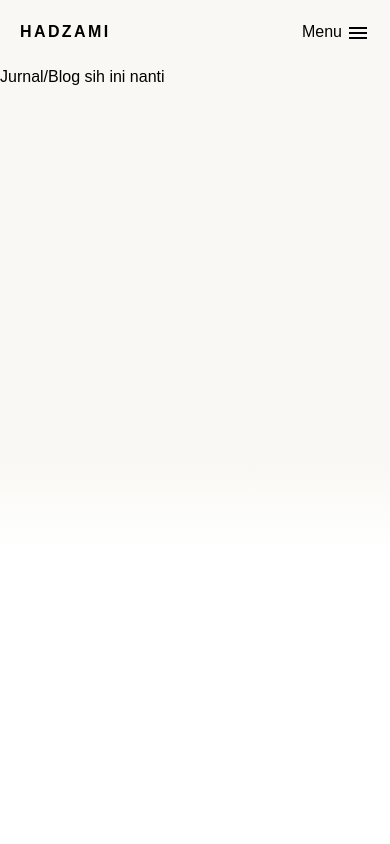
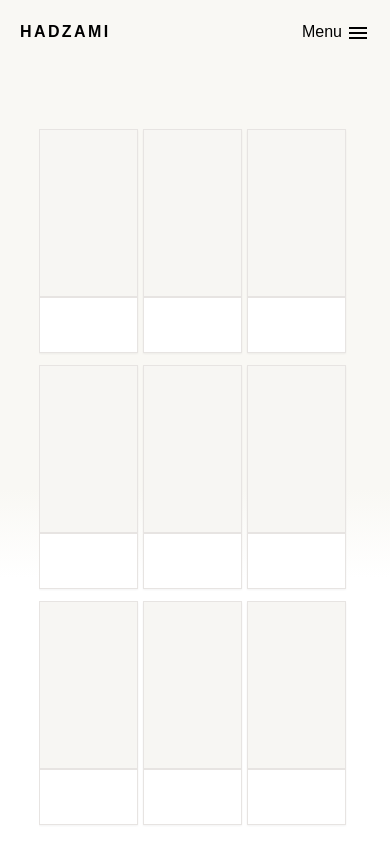
Before and after one commit to hadhaz/Personal-Web, a Next.js app: page /journals in a window 390 px wide. Built offline with nearby package versions, Linux system fonts and the light colour scheme; a web font is replaced by a local one.

Commit message:
journals little update

```diff
--- a/components/commons/Form/ContactForm.tsx
+++ b/components/commons/Form/ContactForm.tsx
@@ -123,6 +123,8 @@ const Form = () => {
       organization: "",
       messages: "",
     });
+
+    setIsChecked(false);
   }
 
   const key = process.env.NEXT_PUBLIC_RECAPTCHA_SITE_KEY || "";
--- a/components/commons/Navbar/device/DesktopNav.tsx
+++ b/components/commons/Navbar/device/DesktopNav.tsx
@@ -18,6 +18,7 @@ const DesktopNav = () => {
   const [mounted, setMounted] = useState(false);
   const [sideBar, setSideBar] = useState(false);
   const [hacked, setHacked] = useState(false);
+  const [temporaryLocked, setTemporaryLocked] = useState(false);
   const router = useRouter();
   const { toggleFab, isFabActive } = useUI();
 
@@ -30,7 +31,9 @@ const DesktopNav = () => {
   };
 
   const unSideBarHandler = () => {
-    if (!hacked) setSideBar(false);
+    if (!hacked && !temporaryLocked) {
+      setSideBar(false);
+    }
   };
 
   const hackHandler = () => {
@@ -56,6 +59,11 @@ const DesktopNav = () => {
 
   return (
     <div className='max-w-7xl mx-auto hidden md:flex bg-primary dark:bg-slate-900'>
+      <div
+        className='w-24 2xl:w-96 min-h-[40vh] fixed right-0'
+        onMouseEnter={sideBarHandler}
+        onMouseLeave={unSideBarHandler}
+      ></div>
       <div className='basis-1/3 py-5 pl-10'>
         <h1 className='tracking-[0.15em] font-semibold'>
           <Link href='/'>HADZAMI</Link>
@@ -96,12 +104,14 @@ const DesktopNav = () => {
       </div>
       <div className='h-full basis-1/3 flex justify-end items-center'>
         <div
-          className='py-5 w-52 text-right pr-10'
-          onMouseOver={sideBarHandler}
-          onMouseOut={unSideBarHandler}
-          onClick={hackHandler}
+          className='z-50 py-5 w-52 text-right pr-10'
+          onMouseEnter={sideBarHandler}
+          onMouseLeave={unSideBarHandler}
         >
-          <h3 className=' cursor-pointer py-1 px-3'>
+          <h3
+            className='z-50 cursor-pointer py-1 px-3'
+            onClick={hackHandler}
+          >
             {hacked ? (
               <Lock />
             ) : sideBar ? (
@@ -127,7 +137,7 @@ const DesktopNav = () => {
                   : state === "exited"
                   ? "hidden"
                   : ""
-              } w-52 flex flex-col gap-5 pt-2 pb-8 top-16 right-0 absolute shadow-sm shadow-black dark:shadow-cream text-center rounded-sm dark:bg-primary bg-slate-800 text-slate-100 dark:text-sky-900 font-semibold`}
+              } w-52 2xl:w-80 flex flex-col gap-5 pt-2 pb-8 top-16 right-0 absolute shadow-sm shadow-black dark:shadow-cream text-center rounded-sm dark:bg-primary bg-slate-800 text-slate-100 dark:text-sky-900 font-semibold`}
             >
               <div className='flex justify-end px-2 w-full'></div>
               <div className='border-b-2 border-transparent hover:border-yellow-custom'>
--- a/package.json
+++ b/package.json
@@ -17,6 +17,7 @@
     "@sendgrid/mail": "^7.7.0",
     "@types/material-ui": "^0.21.12",
     "@types/validator": "^13.7.6",
+    "bcrypt": "^5.0.1",
     "next": "12.2.5",
     "next-themes": "^0.2.0",
     "nodemailer": "^6.7.8",
@@ -30,6 +31,7 @@
     "validator": "^13.7.0"
   },
   "devDependencies": {
+    "@types/bcrypt": "^5.0.0",
     "@types/node": "18.7.13",
     "@types/nodemailer": "^6.4.5",
     "@types/react": "18.0.17",
--- a/pages/auth/register.tsx
+++ b/pages/auth/register.tsx
@@ -1,12 +1,49 @@
+import React, { useRef } from "react";
 import Link from "next/link";
+import { Password } from "@mui/icons-material";
 
 const Register: React.FC = () => {
+  const nameRef = useRef<HTMLInputElement>(null);
+  const genderRef = useRef<HTMLSelectElement>(null);
+  const emailRef = useRef<HTMLInputElement>(null);
+  const passRef = useRef<HTMLInputElement>(null);
+  const passConfirmRef = useRef<HTMLInputElement>(null);
+
+  const submitHandler = (e: React.FormEvent) => {
+    e.preventDefault();
+    const name = nameRef.current?.value;
+    const gender = genderRef.current?.value;
+    const email = emailRef.current?.value;
+    const pass = passRef.current?.value;
+    const passConfirm = passConfirmRef.current?.value;
+    const URL = process.env.NEXT_PUBLIC_FIREBASE_URL;
+
+    console.log(URL);
+
+    if (pass != passConfirm) {
+      alert("Password did not match");
+      return;
+    }
+
+    fetch("/api/auth/register", {
+      method: "POST",
+      body: JSON.stringify({ password: pass, email, name, gender }),
+      headers: {
+        "Content-Type": "application/json",
+      },
+    });
+  };
+
   return (
     <div className='py-12'>
-      <form className='w-[350px] md:w-[500px] mx-auto flex flex-col gap-2'>
+      <form
+        className='w-[350px] md:w-[500px] mx-auto flex flex-col gap-2'
+        onSubmit={submitHandler}
+      >
         <div className='flex flex-col gap-1'>
           <label htmlFor='name'>Name</label>
           <input
+            ref={nameRef}
             type='text'
             id='name'
             className='border-2 bg-transparent border-yellow-custom dark:border-blue-gray w-full outline-none py-1 px-2'
@@ -16,6 +53,7 @@ const Register: React.FC = () => {
         <div className='flex flex-col gap-1'>
           <label htmlFor='gender'>Gender</label>
           <select
+            ref={genderRef}
             defaultValue='other'
             className='bg-transparent border-2 border-yellow-custom dark:border-blue-gray w-full outline-none py-[6px] px-2'
           >
@@ -27,6 +65,7 @@ const Register: React.FC = () => {
         <div className='flex flex-col gap-1'>
           <label htmlFor='email'>Email</label>
           <input
+            ref={emailRef}
             type='email'
             id='email'
             className='bg-transparent border-2 border-yellow-custom dark:border-blue-gray w-full outline-none p-1 px-2'
@@ -36,6 +75,7 @@ const Register: React.FC = () => {
         <div className='flex flex-col gap-1'>
           <label htmlFor='password'>Password</label>
           <input
+            ref={passRef}
             type='password'
             id='password'
             className='bg-transparent border-2 border-yellow-custom dark:border-blue-gray w-full outline-none p-1 px-2'
@@ -45,6 +85,7 @@ const Register: React.FC = () => {
         <div className='flex flex-col gap-1'>
           <label htmlFor='password'>Password Confirmation</label>
           <input
+            ref={passConfirmRef}
             type='password'
             id='password'
             className='bg-transparent border-2 border-yellow-custom dark:border-blue-gray w-full outline-none p-1 px-2'
--- a/pages/journals/index.tsx
+++ b/pages/journals/index.tsx
@@ -1,7 +1,44 @@
 const JournalsPage: React.FC = () => {
   return (
     <>
-      Jurnal/Blog sih ini nanti
+      <div className='grid grid-cols-3 gap-y-3 justify-center items-center w-[80vw] mx-auto py-16'>
+        <div className='w-[95%] h-56 border border-[#e7e4e2] shadow-sm flex flex-col'>
+          <div className='basis-3/4 bg-[#f7f6f3]'></div>
+          <div className='basis-1/4 bg-white border-t-2 border-[#e7e4e2]'></div>
+        </div>
+        <div className='w-[95%] h-56 border border-[#e7e4e2] shadow-sm flex flex-col'>
+          <div className='basis-3/4 bg-[#f7f6f3]'></div>
+          <div className='basis-1/4 bg-white border-t-2 border-[#e7e4e2]'></div>
+        </div>
+        <div className='w-[95%] h-56 border border-[#e7e4e2] shadow-sm flex flex-col'>
+          <div className='basis-3/4 bg-[#f7f6f3]'></div>
+          <div className='basis-1/4 bg-white border-t-2 border-[#e7e4e2]'></div>
+        </div>
+        <div className='w-[95%] h-56 border border-[#e7e4e2] shadow-sm flex flex-col'>
+          <div className='basis-3/4 bg-[#f7f6f3]'></div>
+          <div className='basis-1/4 bg-white border-t-2 border-[#e7e4e2]'></div>
+        </div>
+        <div className='w-[95%] h-56 border border-[#e7e4e2] shadow-sm flex flex-col'>
+          <div className='basis-3/4 bg-[#f7f6f3]'></div>
+          <div className='basis-1/4 bg-white border-t-2 border-[#e7e4e2]'></div>
+        </div>
+        <div className='w-[95%] h-56 border border-[#e7e4e2] shadow-sm flex flex-col'>
+          <div className='basis-3/4 bg-[#f7f6f3]'></div>
+          <div className='basis-1/4 bg-white border-t-2 border-[#e7e4e2]'></div>
+        </div>
+        <div className='w-[95%] h-56 border border-[#e7e4e2] shadow-sm flex flex-col'>
+          <div className='basis-3/4 bg-[#f7f6f3]'></div>
+          <div className='basis-1/4 bg-white border-t-2 border-[#e7e4e2]'></div>
+        </div>
+        <div className='w-[95%] h-56 border border-[#e7e4e2] shadow-sm flex flex-col'>
+          <div className='basis-3/4 bg-[#f7f6f3]'></div>
+          <div className='basis-1/4 bg-white border-t-2 border-[#e7e4e2]'></div>
+        </div>
+        <div className='w-[95%] h-56 border border-[#e7e4e2] shadow-sm flex flex-col'>
+          <div className='basis-3/4 bg-[#f7f6f3]'></div>
+          <div className='basis-1/4 bg-white border-t-2 border-[#e7e4e2]'></div>
+        </div>
+      </div>
     </>
   );
 };
--- a/tailwind.config.js
+++ b/tailwind.config.js
@@ -47,7 +47,7 @@ module.exports = {
         },
         out: {
           "0%": { transform: "translateX(0%)" },
-          "100%": { transform: "translateX(100%)", display: "none" },
+          "100%": { transform: "translateX(100%)" },
         },
         "hacked-in": {
           "0%": { transform: "translateX(100%)" },
```
Also changed, not shown: pages/api/auth/register.ts (added, +22 -0 lines), pages/auth/login.tsx (+2 -8 lines), 1 other file (tests, documents, lock files or other folders).
